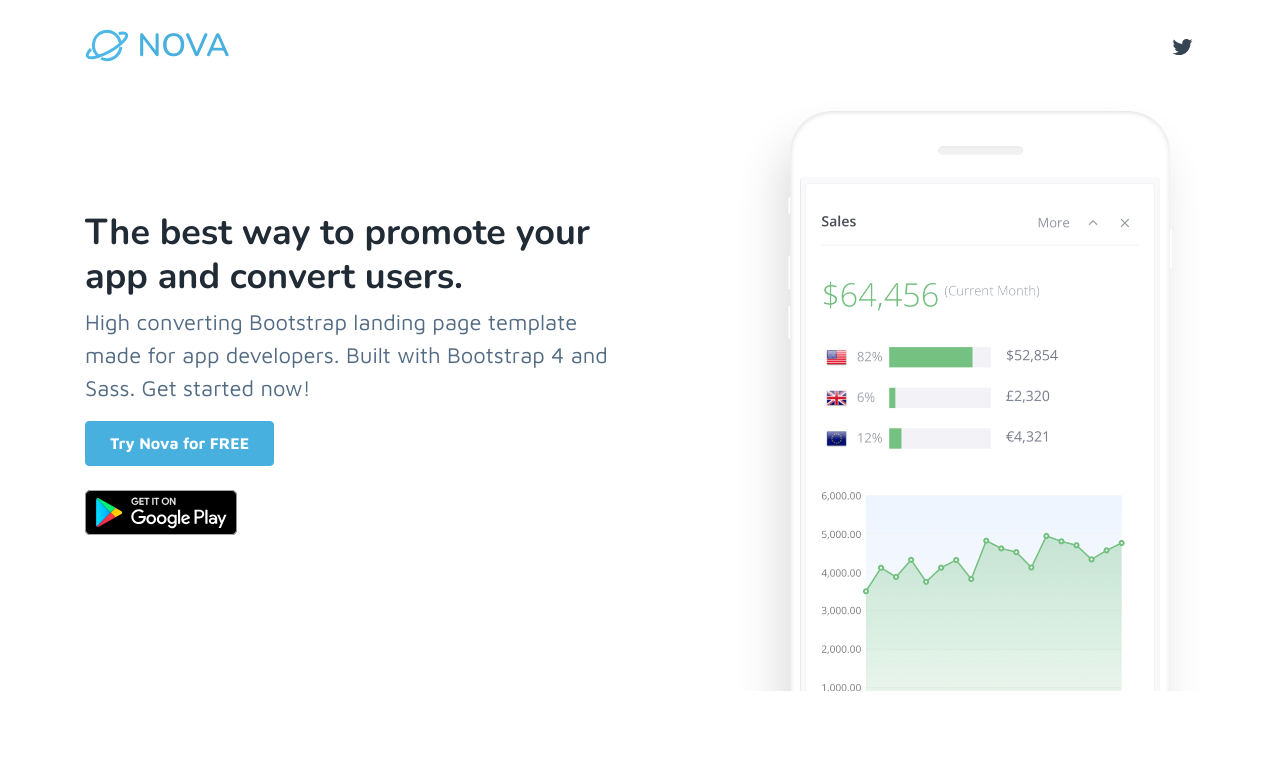
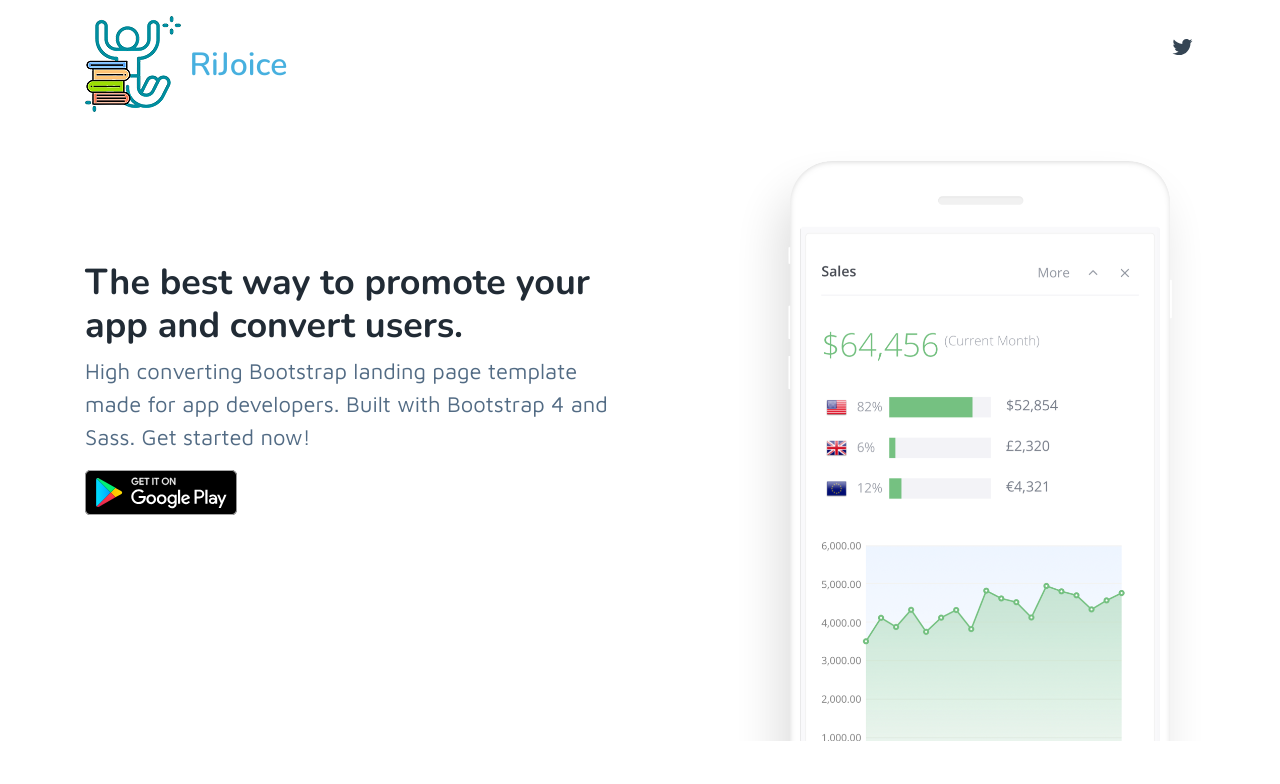
Before and after one commit to Machwusa/machwusa.github.io, a plain HTML site: page index.html in a window 1280 px wide. Shown: the top 784 px of the page. Drawn offline with nearby package versions, Linux system fonts and the light colour scheme.

Commit message:
Change name

```diff
--- a/index.html
+++ b/index.html
@@ -1,7 +1,7 @@
 <!DOCTYPE html>
 <html lang="en">
 <head>
-    <title>Nova - Bootstrap 4 Landing Page Template For Mobile Apps</title>
+    <title>RiJoice</title>
 
     <!-- Meta -->
     <meta charset="utf-8">
@@ -35,7 +35,7 @@
             <div class="container position-relative">
 
 				<nav class="navbar navbar-expand-lg" >
-                    <h1 class="site-logo"><a class="navbar-brand" href="/"><img class="logo-icon" src="assets/images/logo-icon.svg" alt="logo"> <span class="logo-text">NOVA</span></a></h1>
+                    <h1 class="site-logo"><a class="navbar-brand" href="/"><img class="logo-icon" src="assets/images/rijoice-logo.png" alt="logo"> <span class="logo-text">RiJoice</span></a></h1>
 				</nav>
 
 				<!-- // Free Version ONLY -->
@@ -58,7 +58,6 @@
 				    <h2 class="site-headline font-weight-bold mt-lg-5 pt-lg-5">The best way to promote your app and convert users.</h2>
 				    <div class="site-tagline mb-3">High converting Bootstrap landing page template made for app developers. Built with Bootstrap 4 and Sass. Get started now!</div>
 				    <div class="cta-btns">
-					    <div class="mb-4"><a class="btn btn-primary font-weight-bold theme-btn" href="https://themes.3rdwavemedia.com/bootstrap-templates/free/nova-bootstrap-landing-page-template-for-mobile-apps/">Try Nova for FREE</a></div>
 					    <ul class="app-stores list-unstyled list-inline mx-auto mx-md-0 d-inline-block">
 						    <li class="list-inline-item"><a href="#"><img class="android" src="assets/images/appstore-android.svg" alt="google play"></a></li>
 					    </ul>
```
Also changed, not shown: assets/images/rijoice-logo.png (added).
